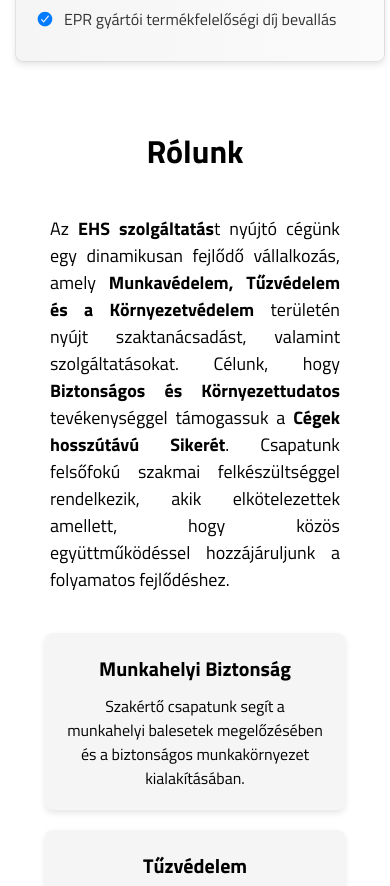
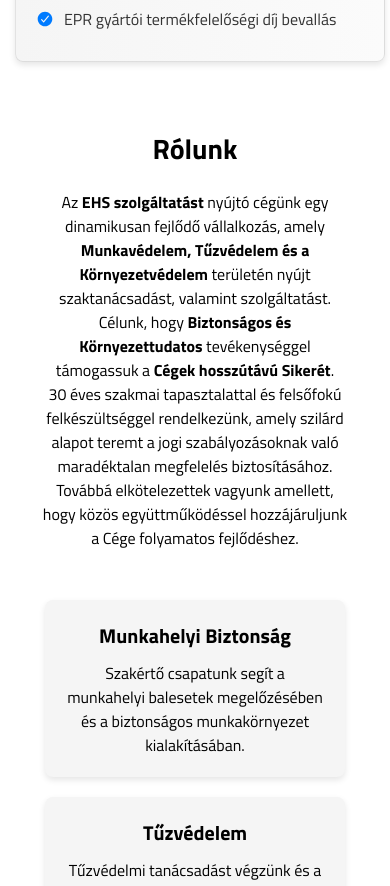
Before and after one commit to pappdanie1/SafetyResponsive, a React (Vite) app: page / in a window 390 px wide. Shown: the part 1800-2686 px from the top of the page. Built offline with nearby package versions, Linux system fonts and the light colour scheme.

Commit message:
FIX: About us section

```diff
--- a/src/components/About.jsx
+++ b/src/components/About.jsx
@@ -6,12 +6,12 @@ const About = () => {
         <div className="about-section">
             <h2 className="about-section__title">Rólunk</h2>
             <p className="about-section__text">
-                Az <strong>EHS szolgáltatás</strong>t nyújtó cégünk egy dinamikusan fejlődő vállalkozás, amely <strong>Munkavédelem,
-                Tűzvédelem és a Környezetvédelem</strong> területén nyújt szaktanácsadást, valamint szolgáltatásokat.
+                Az <strong>EHS szolgáltatást</strong> nyújtó cégünk egy dinamikusan fejlődő vállalkozás, amely <strong>Munkavédelem,
+                Tűzvédelem és a Környezetvédelem</strong> területén nyújt szaktanácsadást, valamint szolgáltatást.<br></br>
                 Célunk, hogy <strong>Biztonságos és Környezettudatos</strong> tevékenységgel támogassuk a <strong>Cégek hosszútávú
-                Sikerét</strong>.
-                Csapatunk felsőfokú szakmai felkészültséggel rendelkezik, akik elkötelezettek amellett, hogy közös
-                együttműködéssel hozzájáruljunk a folyamatos fejlődéshez.
+                Sikerét</strong>.<br></br>
+                30 éves szakmai tapasztalattal és felsőfokú felkészültséggel rendelkezünk, amely szilárd alapot teremt a jogi szabályozásoknak való maradéktalan megfelelés biztosításához.<br></br>
+                Továbbá elkötelezettek vagyunk amellett, hogy közös együttműködéssel hozzájáruljunk a Cége folyamatos fejlődéshez.
             </p>
                 <div className="about-section__services">
                     <div className="about-section__service">
--- a/src/css/About.css
+++ b/src/css/About.css
@@ -7,17 +7,18 @@
 }
 
 .about-section__title {
-    font-size: 32px;
-    font-weight: bold;
+    font-size: 28px;
+    font-weight: 700;
+    text-align: center;
     margin-bottom: 20px;
 }
 
 .about-section__text {
     font-size: 18px;
-    line-height: 1.5;
-    text-align: justify;
-    margin-bottom: 40px;
-    margin: 20px 250px;
+    line-height: 1.8;
+    text-align: center;
+    margin: 0 auto 30px auto;
+    padding: 0 10%;
 }
 
 .about-section__services {
@@ -77,11 +78,11 @@
 @media only screen and (max-width: 1024px) {
 
     .about-section__text {
-        font-size: 18px;
+        font-size: 17px;
         line-height: 1.5;
-        text-align: justify;
-        margin-bottom: 40px;
-        margin: 20px 50px;
+        text-align: center;
+        margin: 0 auto 30px auto;
+        padding: 0 10%;
     }
 
 }
@@ -89,11 +90,11 @@
 @media only screen and (max-width: 1440px) {
 
     .about-section__text {
-        font-size: 18px;
+        font-size: 16px;
         line-height: 1.5;
-        text-align: justify;
-        margin-bottom: 40px;
-        margin: 20px 50px;
+        text-align: center;
+        margin: 0 auto 30px auto;
+        padding: 0 10%;
     }
 
 }
```
